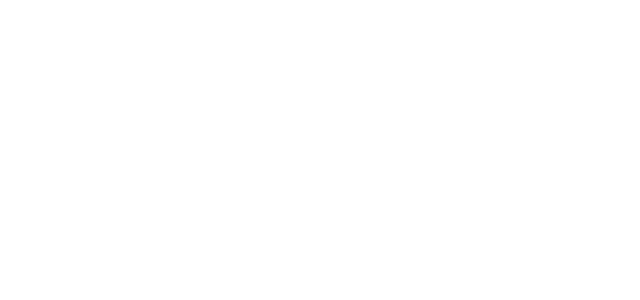
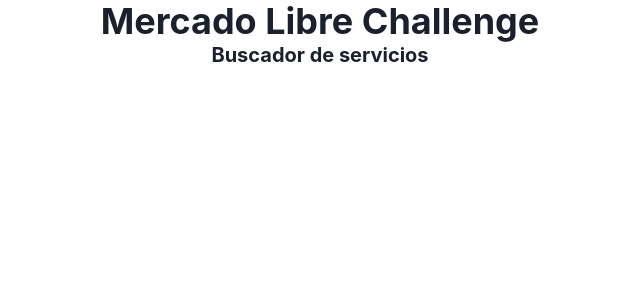
Before and after one commit to davidhfabian/challenge-devtools, a React (Create React App) app in the folder client/: page / in a window 1280 px wide. Shown: the top 300 px of the page, without its empty margins (320-960 px from the left). Built offline with nearby package versions, Linux system fonts and the light colour scheme.

Commit message:
refactor(client-app): refactoring for app implementation

```diff
--- a/client/src/App.tsx
+++ b/client/src/App.tsx
@@ -1,12 +1,8 @@
 import { FC } from 'react'
-import { Header } from 'components/Header'
+import { Home } from 'pages/Home'
 
-const App: FC = () => {
-  return (
-    <div className='App'>
-      <Header />
-    </div>
-  )
-}
+const App: FC = () => (
+  <Home />
+)
 
 export default App
```
